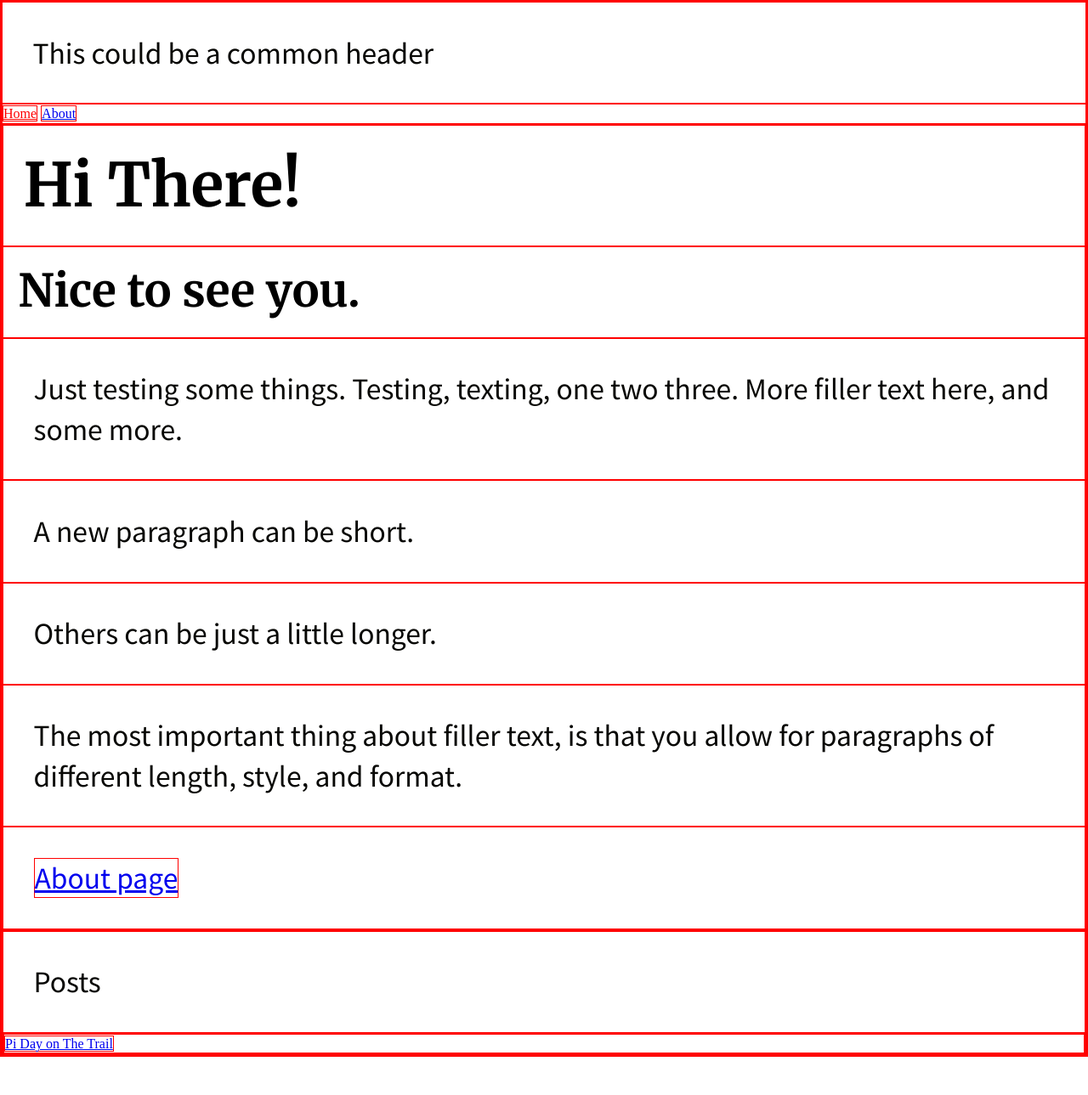
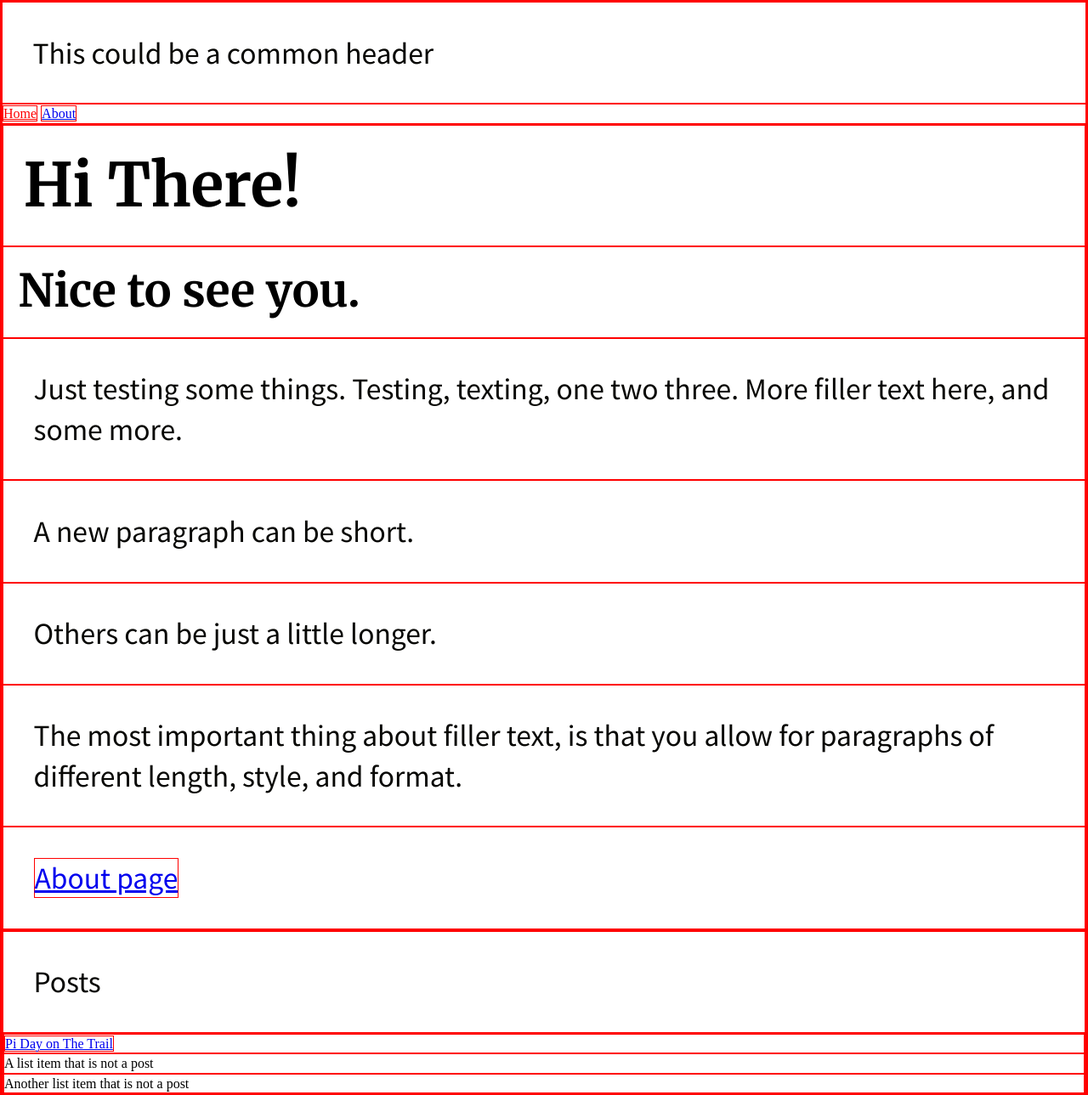
Before and after one commit to craigkraft/craigkraft.github.io, a Jekyll site: the page built from index.md, in a window 1280 px wide. Shown: the whole page at 85% size. Built offline with Jekyll 4.4.1, drawn with Linux system fonts in a browser that asks for light colours; before the commit the page ends 1242 px from its top, so only the background shows below that.

Commit message:
Update footer.html

```diff
--- a/_includes/footer.html
+++ b/_includes/footer.html
@@ -2,5 +2,7 @@
 <p>Posts</p>
 <ul>{% for post in site.posts %}
   <li><a href="{{ post.url }}">{{ post.title }}</a></li>{% endfor %}
+  <li>A list item that is not a post</li>
+  <li>Another list item that is not a post</li>
 </ul>
 </section>
```
